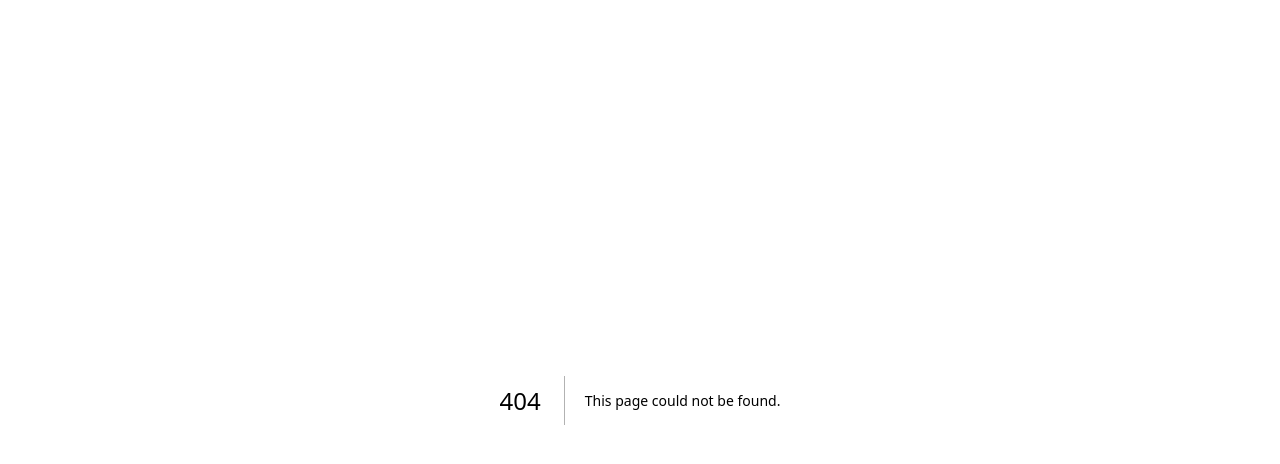
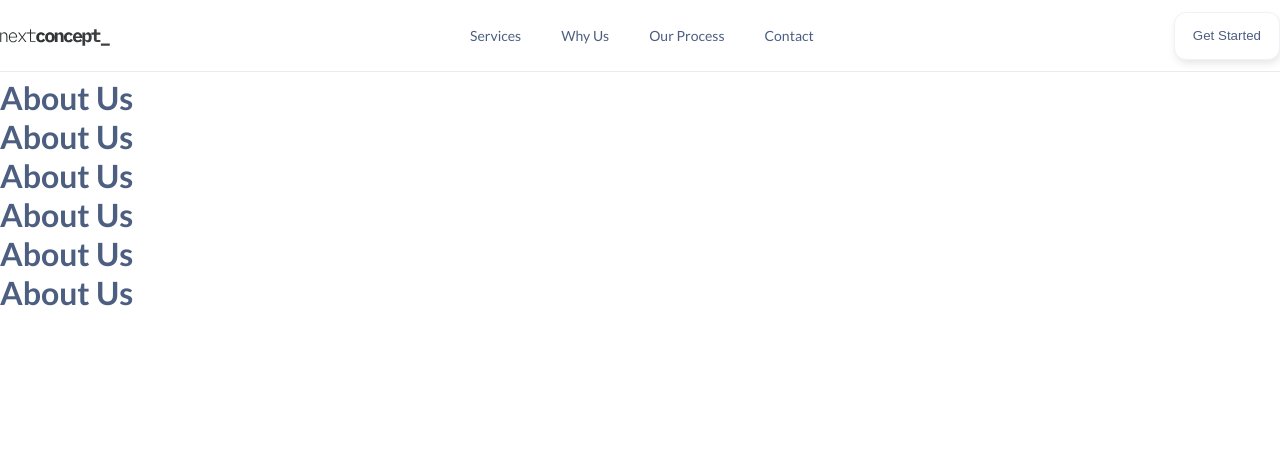
Before and after one commit to asolanorr/nextconcept-web, a Next.js app: page /about in a window 1280 px wide. Before the commit this address had no page. Shown: the top 464 px of the page. Built offline with nearby package versions, Linux system fonts and the light colour scheme.

Commit message:
UI: little styles changes

```diff
--- a/app/_components/FooterSection/footerSeccion.module.css
+++ b/app/_components/FooterSection/footerSeccion.module.css
@@ -55,7 +55,7 @@
 }
 
 .footerColumn svg {
-  width: 122px;
+  width: 115px;
 }
 
 .footerColumn span p {
--- a/app/_components/FooterSection/footerSection.tsx
+++ b/app/_components/FooterSection/footerSection.tsx
@@ -33,8 +33,8 @@ export default function FooterSection() {
           </div>
           <div className={styles.footerColumn}></div>
           <div className={styles.footerColumn}>
-            <h4>COMPANY</h4>
-            <Link href="/#" title="About Us">
+            <h4>Company</h4>
+            <Link href="/about" title="About Us">
               About Us
             </Link>
             <Link href="/#" title="Contact Us">
--- a/app/_components/HeroSection/heroSection.module.css
+++ b/app/_components/HeroSection/heroSection.module.css
@@ -3,7 +3,7 @@
   justify-content: center;
   align-items: center;
   width: 100%;
-  height: calc(100vh - 72px);
+  height: 100vh;
   background-color: var(--background-light);
 }
 
--- /dev/null
+++ b/app/about/page.tsx
@@ -0,0 +1,18 @@
+import styles from '@/app/_components/FooterSection/footerSeccion.module.css';
+import Navbar from '@/components/navbar/navbar';
+
+export default function About() {
+  return (
+    <div className={styles.page}>
+      <Navbar />
+      <h1>About Us</h1>
+      <h1>About Us</h1>
+      <h1>About Us</h1>
+      <h1>About Us</h1>
+      <h1>About Us</h1>
+      <h1>About Us</h1>
+      <h1>About Us</h1>
+      <h1>About Us</h1>
+    </div>
+  );
+}
--- a/app/globals.css
+++ b/app/globals.css
@@ -9,6 +9,10 @@
   --background-dark: #1a1f26;
   --background-light: #eff2f6;
   --container-max-width: 1280px;
+}
+
+::selection {
+  background: #5d60fc89;
 }
 
 html,
--- a/components/navbar/navbar.module.css
+++ b/components/navbar/navbar.module.css
@@ -1,4 +1,6 @@
 .navContainer {
+  position: fixed;
+  top: 0;
   display: flex;
   justify-content: center;
   align-items: center;
```
Also changed, not shown: app/about/page.module.tsx (added).
